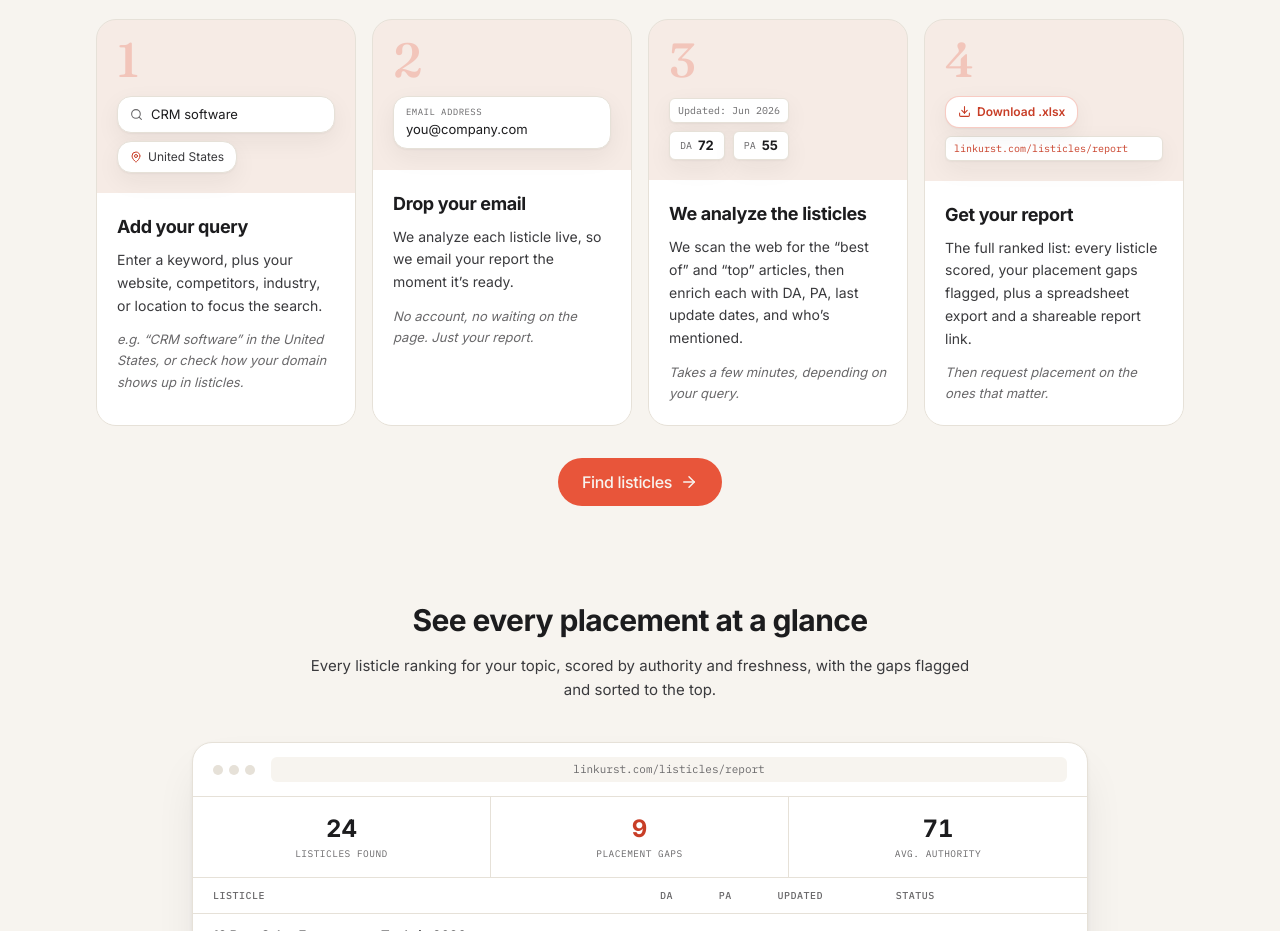
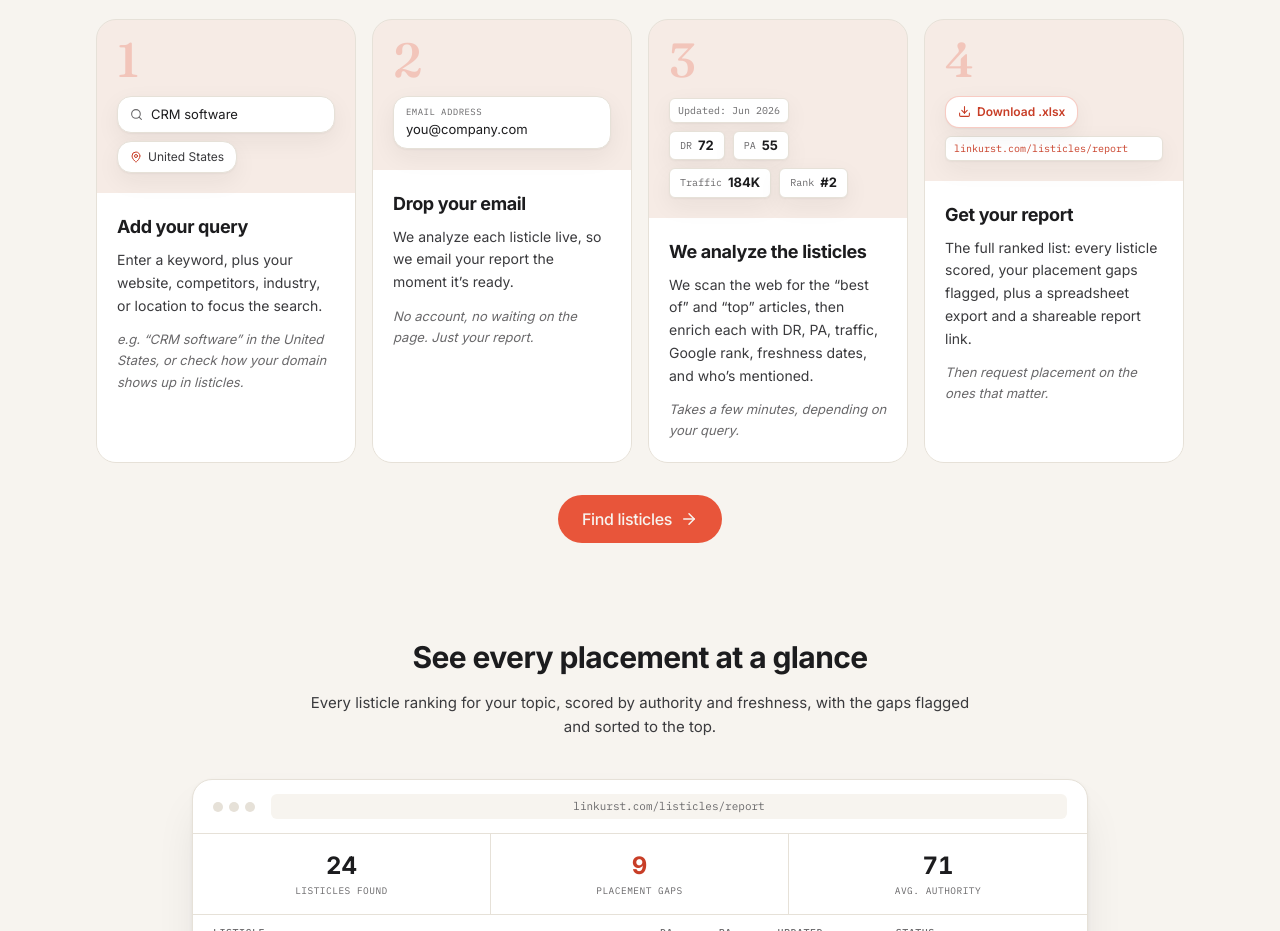
Before and after one commit to Sahin712/linkurst, a Next.js app: page /tools/listicle-finder in a window 1280 px wide. Shown: the part 1560-2491 px from the top of the page. Built offline with nearby package versions, Linux system fonts and the light colour scheme.

Commit message:
How it works step 3: add Traffic + Rank chips to match the dashboard
Updated the 'We analyze the listicles' card to show DR, PA, Traffic, and
Rank chips (was DA/PA only) and reworded the copy to mention traffic,
Google rank, and freshness.

Co-Authored-By: Claude Opus 4.8 <noreply@anthropic.com>

```diff
--- a/src/app/tools/listicle-finder/page.tsx
+++ b/src/app/tools/listicle-finder/page.tsx
@@ -263,10 +263,12 @@ export default function ListicleFinderPage() {
                     <div className="inline-block rounded-md border border-border bg-surface px-2 py-1 font-[family-name:var(--font-mono)] text-[10px] text-muted shadow-[var(--shadow-card)]">
                       Updated: Jun 2026
                     </div>
-                    <div className="flex gap-2">
+                    <div className="flex flex-wrap gap-2">
                       {[
-                        ["DA", "72"],
+                        ["DR", "72"],
                         ["PA", "55"],
+                        ["Traffic", "184K"],
+                        ["Rank", "#2"],
                       ].map(([k, v]) => (
                         <div
                           key={k}
@@ -287,8 +289,9 @@ export default function ListicleFinderPage() {
                   </h3>
                   <p className="mt-2 text-[14px] leading-relaxed text-fog">
                     We scan the web for the &ldquo;best of&rdquo; and
-                    &ldquo;top&rdquo; articles, then enrich each with DA, PA, last
-                    update dates, and who&rsquo;s mentioned.
+                    &ldquo;top&rdquo; articles, then enrich each with DR, PA,
+                    traffic, Google rank, freshness dates, and who&rsquo;s
+                    mentioned.
                   </p>
                   <p className="mt-3 text-[13px] italic leading-relaxed text-muted">
                     Takes a few minutes, depending on your query.
```
